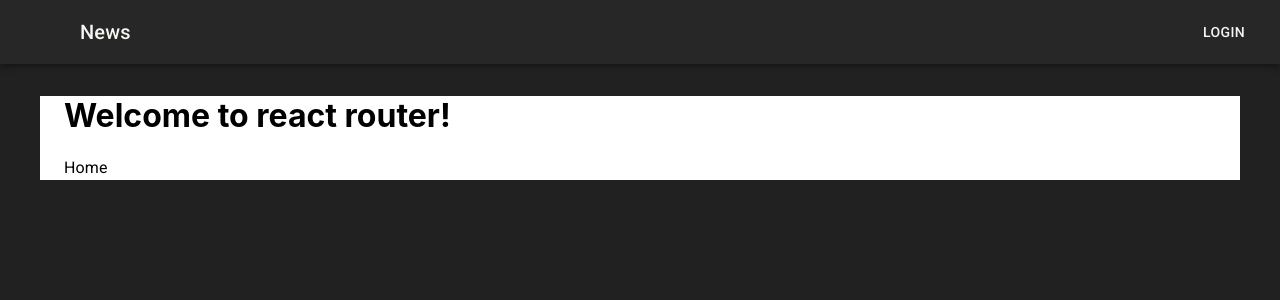
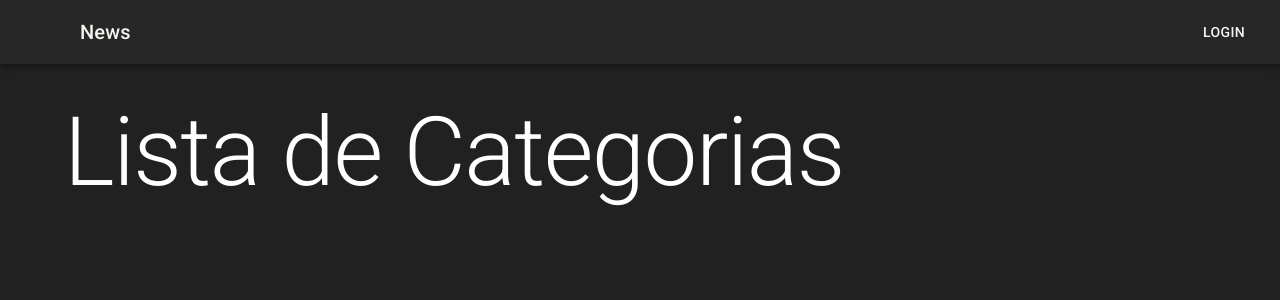
Before and after one commit to rodrigocrads/frontend.codeflix.admin, a React (Vite) app: page / in a window 1280 px wide. Shown: the top 300 px of the page. Built offline with nearby package versions, Linux system fonts and the light colour scheme; some icons are missing.

Commit message:
feat(Categories): cria roteamento para a entidate categoria

```diff
--- a/src/App.tsx
+++ b/src/App.tsx
@@ -10,24 +10,10 @@ import { Typography } from "@mui/material";
 import {
   Routes,
   Route,
-  Link,
 } from "react-router-dom";
-
-const Home = () => (
-  <Box>
-    <Typography>
-      Home
-    </Typography>
-  </Box>
-);
-
-const About = () => (
-  <Box>
-    <Typography>
-      About
-    </Typography>
-  </Box>
-);
+import { ListCategory } from "./features/category/ListCategory";
+import { CreateCategory } from "./features/category/CreateCategory";
+import { EditCategory } from "./features/category/EditCategory";
 
 export const App = () => {
   return (
@@ -42,11 +28,17 @@ export const App = () => {
         >
           <Header />
           <Layout>
-            <h1>Welcome to react router!</h1>
             <Routes>
-              <Route path="/" element={<Home />} />
-              <Route path="about" element={<About />} />
-              <Route />
+              <Route path="/" element={<ListCategory />} />
+              <Route path="/categories" element={<ListCategory />} />
+              <Route path="/categories/create" element={<CreateCategory />} />
+              <Route path="/categories/edit/:id" element={<EditCategory />} />
+              <Route path="*" element={
+                <Box sx={{ color: "#fff" }}>
+                  <Typography variant="h1">404</Typography>
+                  <Typography variant="h2">Page not found</Typography>
+                </Box>
+              } />
             </Routes>
           </Layout>
         </Box>
--- a/src/components/Layout.tsx
+++ b/src/components/Layout.tsx
@@ -9,7 +9,7 @@ export default function Layout({ children } : { children: React.ReactNode }) {
                 sx={{
                     mt: 4,
                     mb: 4,
-                    backgroundColor: "white"
+                    color: "white"
                 }}
             >
                 { children }
--- /dev/null
+++ b/src/features/category/CreateCategory.tsx
@@ -0,0 +1,9 @@
+import { Typography } from "@mui/material";
+
+export const CreateCategory = () => {
+    return (
+        <Typography variant="h1">
+            Criar Categoria
+        </Typography>
+    );
+}
--- /dev/null
+++ b/src/features/category/EditCategory.tsx
@@ -0,0 +1,9 @@
+import { Typography } from "@mui/material";
+
+export const EditCategory = () => {
+    return (
+        <Typography variant="h1">
+            Editar Categoria
+        </Typography>
+    );
+}
--- /dev/null
+++ b/src/features/category/ListCategory.tsx
@@ -0,0 +1,9 @@
+import { Typography } from "@mui/material";
+
+export const ListCategory = () => {
+    return (
+        <Typography variant="h1">
+            Lista de Categorias
+        </Typography>
+    );
+}
```
